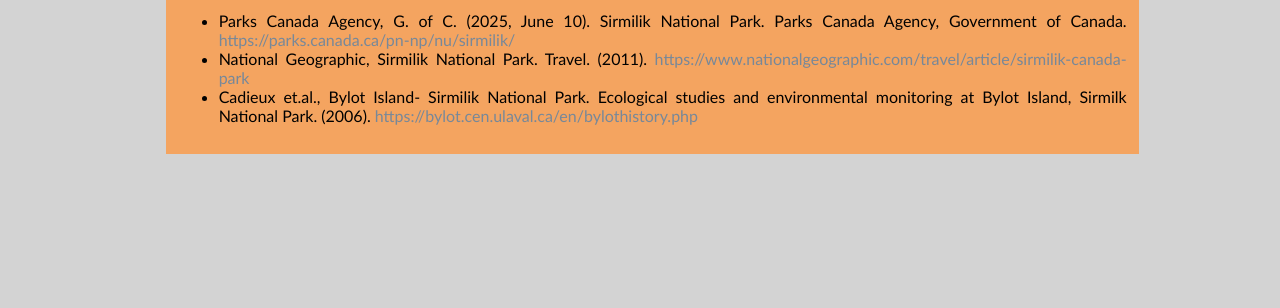
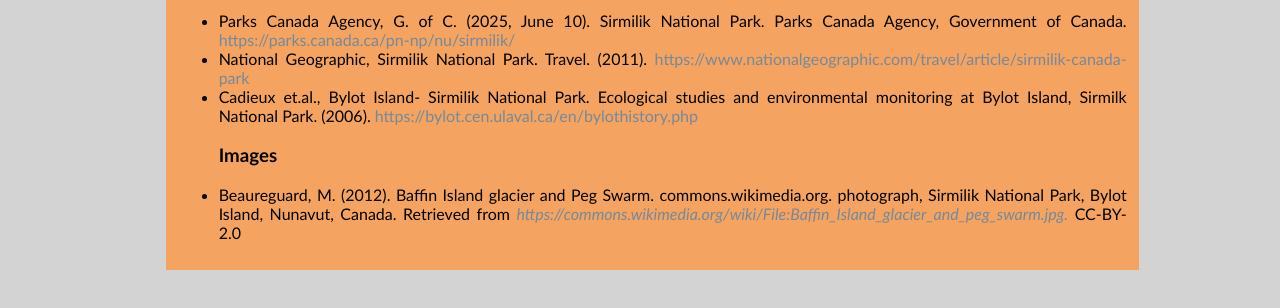
Before and after one commit to Doubleshot12349/Sirmilik-Park, a plain HTML site: page sources.html in a window 1280 px wide. Shown: the part 242-550 px from the top of the page. Drawn offline with Linux system fonts and the light colour scheme.

```diff
--- a/sources.html
+++ b/sources.html
@@ -41,6 +41,11 @@
                       https://bylot.cen.ulaval.ca/en/bylothistory.php
                   </a>
               </li>
+              <h3>Images</h3>
+              <li>Beaureguard, M. (2012). Baffin Island glacier and Peg Swarm. commons.wikimedia.org. photograph,
+                  Sirmilik National Park, Bylot Island, Nunavut, Canada. Retrieved from
+                  <a href="https://commons.wikimedia.org/wiki/File:Baffin_Island_glacier_and_peg_swarm.jpg" class="source">
+                      <i>https://commons.wikimedia.org/wiki/File:Baffin_Island_glacier_and_peg_swarm.jpg.</i></a> CC-BY-2.0</li>
           </ul>
       </div>
   </body>
```
Also changed, not shown: index.html (+3 -1 lines).
